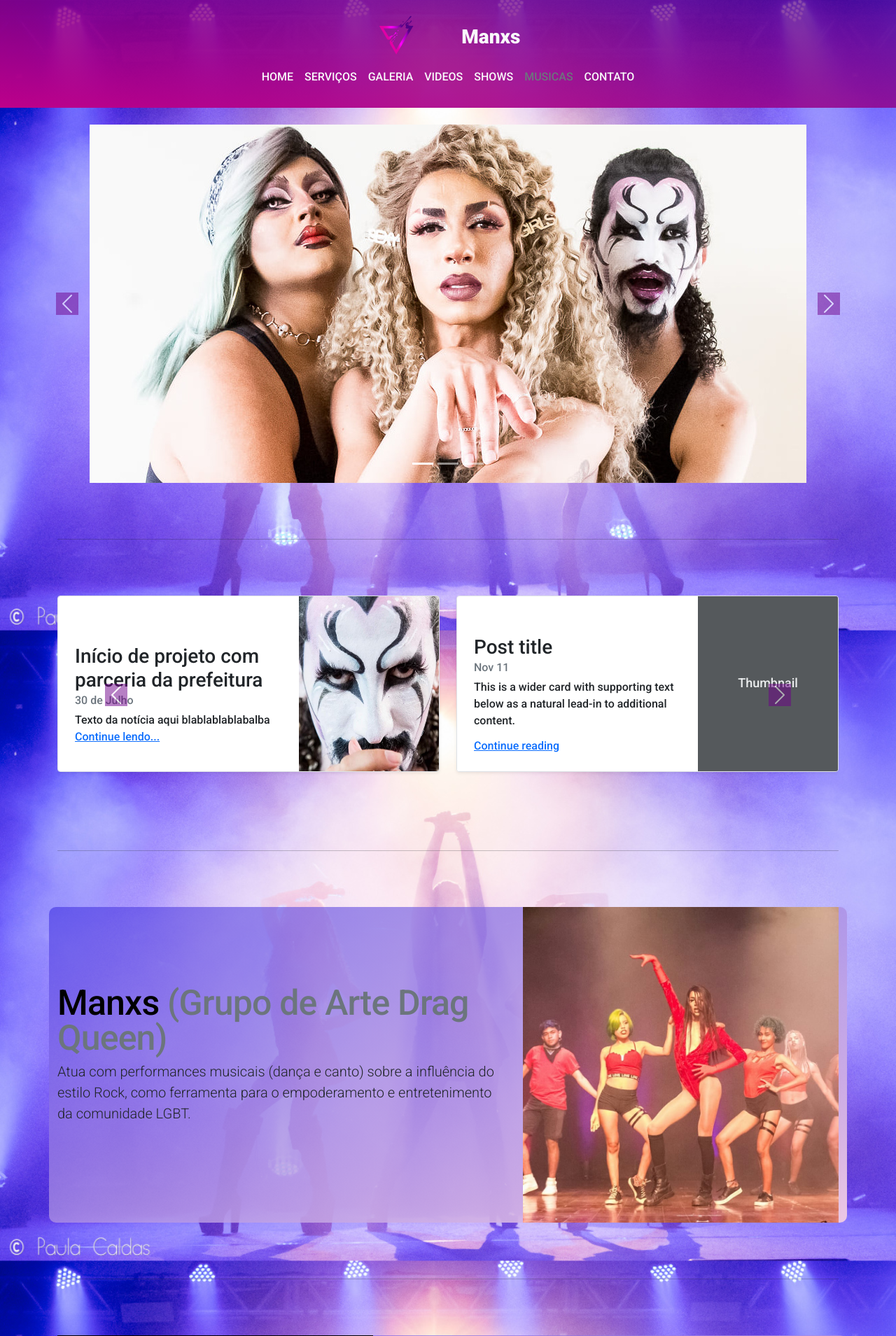
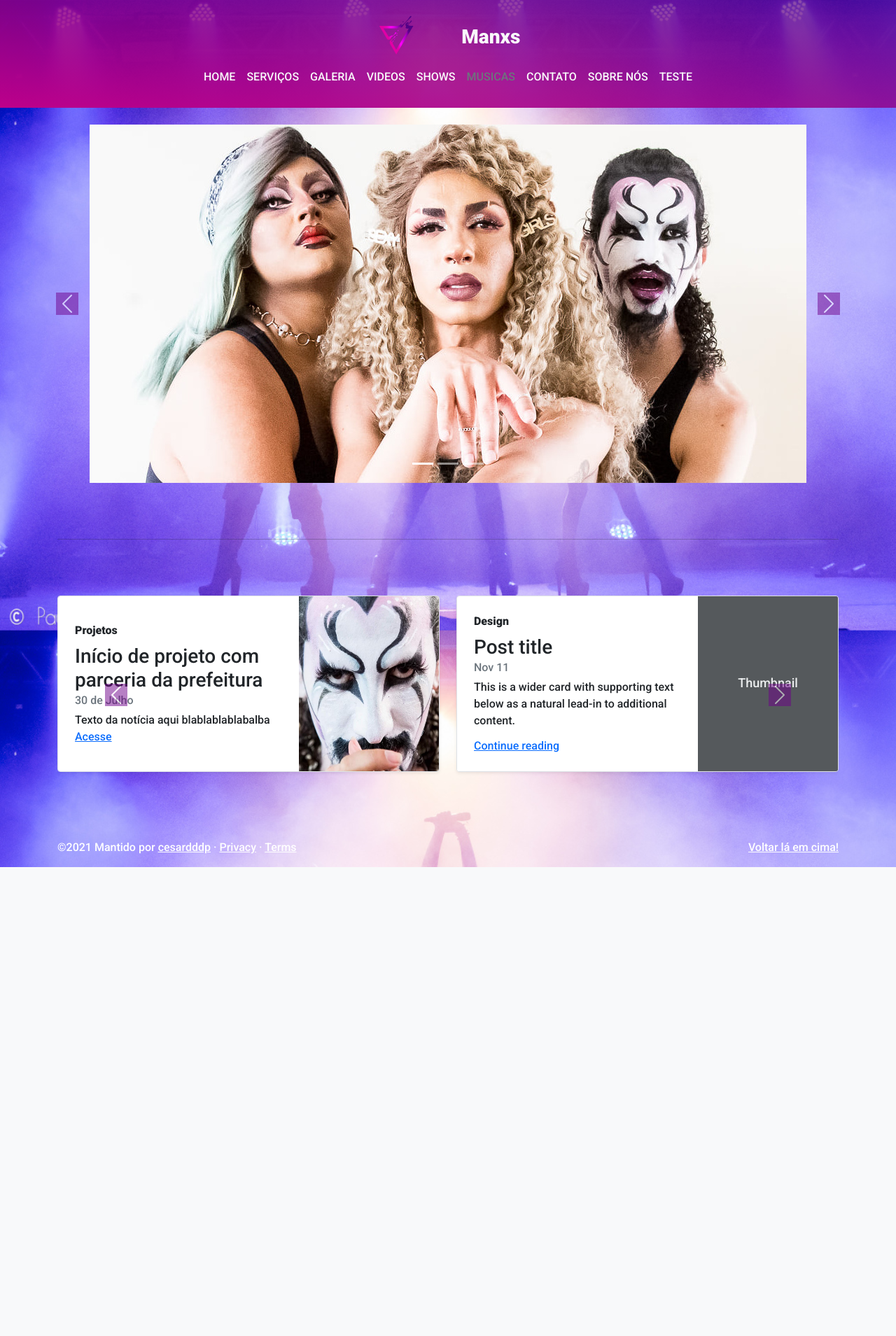
Before and after one commit to cesardddp/manxs, a Flask app: page / in a window 1280 px wide. Shown: the top 1909 px of the page at 70% size. After the commit the page ends 1239 px from the top, so only its background shows below. Run offline with Flask 2, Linux system fonts and the light colour scheme; some libraries are stand-ins or nearby versions.

Commit message:
criação da página temporária 'testes' para reorganizar cards de 'AULAS';
atualização dos cards das 'AULAS'

criação da página 'SOBRE NÓS' ~> história, missão e objeivomovidos da home p/ ela

```diff
--- a/app.py
+++ b/app.py
@@ -3,6 +3,7 @@ import itertools
 from conteudo import (
     historia,
     aulas,
+    aulas2,
     oficinas,
     videos_lista
 )
@@ -21,7 +22,6 @@ def index():
         iframe_do_carrosel=iframe_do_carrosel,
         banner2=banner2,
         banner1=banner1,
-        historia=historia,
     )
 
 
@@ -64,3 +64,14 @@ def contato():
 @app.route("/shows/")
 def shows():
     return render_template("shows.html")
+
+@app.route("/about/")
+def about():
+    return render_template(
+        "about.html",
+        historia=historia,
+    )
+
+@app.route("/teste/")
+def teste():
+    return render_template("teste_aulas-servicos.html", aulas=aulas, aulas2=aulas2)
--- a/static/css/blog.css
+++ b/static/css/blog.css
@@ -14,9 +14,8 @@
   text-decoration: none;
 }
 
-h1, h2, h3, h4, h5, h6 {
-  font-family: "Playfair Display", Georgia, "Times New Roman", serif/*rtl:Amiri, Georgia, "Times New Roman", serif*/;
-}
+/*h1, h2, h3, h4, h5, h6
+{ font-family: "Playfair Display", Georgia, "Times New Roman", serif /*rtl:Amiri, Georgia, "Times New Roman", serif}*/
 
 .display-4 {
   font-size: 2.5rem;
--- a/static/css/carousel.css
+++ b/static/css/carousel.css
@@ -67,7 +67,7 @@
 
 .marketing h2 {
     font-weight: 400;
-    color: black;
+    color: white;
 }
 
 
--- a/static/css/style.css
+++ b/static/css/style.css
@@ -37,7 +37,7 @@ body {
 }
 
 .card-insta {
-    background-image: linear-gradient(to top right, #ff00bb3f, #53008646);
+    /*background-image: linear-gradient(to top right, #ff00bb3f, #53008646);*/
     margin: -2px;
     border-radius: 10px;
 }
@@ -82,6 +82,8 @@ body {
     align-content: center;
 }
 
+
+
 #carrosseldasduas {
     /*background-image: linear-gradient(to bottom right, #3d2ee194, #ecc8e4);*/
     border-radius: 10px;
@@ -107,13 +109,17 @@ body {
 
 .container_aulas{
     text-align: center;
+    color: white;
 }
 
 /* personalização títulos da página serviços */
 
-h2{
+.about{
     color: white;
+    text-shadow: 2px 2px black;
+    border-bottom: 1px solid white;
 }
+
 
 /* personalização área de redes sociais e contato */
 
@@ -185,9 +191,25 @@ h2{
     border-color: #6e008a;
 }
 
+#bottom-oficina{
+    padding-top:300px;
+}
+
+.style-aulas{
+    width: 250px;
+    height: 100px;
+    text-align: center;
+}
+
+.style-aulas > img{
+    border-radius: 50%!important;
+    vertical-align: middle;
+    width: 150px;
+    align-self: center;
+}
 /* personalização página shows -> google agenda */
 
-.calendar-container{
+/*.calendar-container{
     text-align: left;
     border-width:10px;
     width: 800px;
@@ -211,4 +233,4 @@ h2{
     background: none;
     border-top: 1px solid #6e008a;
     border-bottom: 1px solid #ad007f;
-}
+}*/
--- a/templates/contato.html
+++ b/templates/contato.html
@@ -53,7 +53,7 @@
             </br>
             <div class="mb-3">
                 <label for="Textarea" class="form-label">Mensagem</label>
-                <textarea class="form-control" id="Textarea" rows="3" placeholder="Escreva sua mensagem"></textarea>
+                <textarea class="form-control" rows="3" placeholder="Escreva sua mensagem"></textarea>
             </div>
             <div class="col-12">
                 <button type="submit" class="btn btn-primary">Enviar</button>
--- a/templates/index.html
+++ b/templates/index.html
@@ -38,7 +38,7 @@
 
 <div class="container marketing">
 
-	<!-- Three columns of text below the carousel -->
+	<!-- CARDS DE NOÍCIAS -->
 	<hr class="featurette-divider">
 	<div id="carrosseldasduas" class="carousel slide" data-bs-ride="carousel" data-bs-interval="false">
 		<div class="carousel-inner">
@@ -47,11 +47,11 @@
 				<div class="col-md-6" >
 				<div class="row g-0 border rounded overflow-hidden flex-md-row mb-4 shadow-sm h-md-250 position-relative">
 					<div class="col p-4 flex-column position-static bloconoticia">
-					<strong class="d-inline-block mb-2 text-white">Projetos</strong>
-					<h3 class="mb-0">Início de projeto com parceria da prefeitura</h3>
-					<div class="mb-1 text-muted">30 de Julho</div>
-					<p class="card-text mb-auto">Texto da notícia aqui blablablablabalba</p>
-					<a href="#" class="stretched-link">Continue lendo...</a>
+							<strong class="d-inline-block mb-2 text-black">Projetos</strong>
+							<h3 class="mb-0">Início de projeto com parceria da prefeitura</h3>
+							<div class="mb-1 text-muted">30 de Julho</div>
+							<p class="card-text mb-auto">Texto da notícia aqui blablablablabalba</p>
+							<a href="#" class="stretched-link">Acesse</a>
 					</div>
 					<div class="col-auto d-none d-lg-block">
 					<!-- <svg class="bd-placeholder-img" width="200" height="250" xmlns="http://www.w3.org/2000/svg" role="img" aria-label="Placeholder: Thumbnail" preserveAspectRatio="xMidYMid slice" focusable="false"><title>Placeholder</title><rect width="100%" height="100%" fill="#55595c"/><text x="50%" y="50%" fill="#eceeef" dy=".3em">Capa da Notícia</text></svg> -->
@@ -62,7 +62,7 @@
 				<div class="col-md-6">
 				<div class="row g-0 border rounded overflow-hidden flex-md-row mb-4 shadow-sm h-md-250 position-relative">
 					<div class="col p-4 d-flex flex-column position-static bloconoticia">
-					<strong class="d-inline-block mb-2 text-white">Design</strong>
+					<strong class="d-inline-block mb-2 text-black">Design</strong>
 					<h3 class="mb-0">Post title</h3>
 					<div class="mb-1 text-muted">Nov 11</div>
 					<p class="mb-auto">This is a wider card with supporting text below as a natural lead-in to additional content.</p>
@@ -128,107 +128,7 @@
 
 	<!-- START THE FEATURETTES -->
 
-	<hr class="featurette-divider">
 
-	<div class="row featurette bg-azul-branco">
-		<div class="col-md-7">
-			<h2 class="featurette-heading">{{historia['parte1']['titulo']}}
-				<span class="text-muted">{{historia['parte1']['subtitulo']}}</span></h2>
-			<p class="lead">{{historia['parte1']['conteudo']}}</p>
-		</div>
-		<div class="col-md-5">
-			<img src="{{historia['parte1']['img']['src']}}" alt="{{historia['parte1']['img']['alt']}}" srcset=""
-			class="bd-placeholder-img bd-placeholder-img-lg featurette-image img-fluid mx-auto" width="500" height="500">
-			<!-- <svg class="bd-placeholder-img bd-placeholder-img-lg featurette-image img-fluid mx-auto" width="500"
-				height="500" xmlns="http://www.w3.org/2000/svg" role="img" aria-label="Placeholder: 500x500"
-				preserveAspectRatio="xMidYMid slice" focusable="false">
-				<title>Placeholder</title>
-				<rect width="100%" height="100%" fill="#eee" /><text x="50%" y="50%" fill="#aaa"
-					dy=".3em">500x500</text>
-			</svg> -->
-
-		</div>
-	</div>
-
-	<hr class="featurette-divider">
-
-	<div class="row featurette bg-azul-branco">
-		<div class="col-md-7 order-md-2">
-			<h2 class="featurette-heading">{{historia['parte2']['titulo']}}
-				<span class="text-muted">{{historia['parte2']['subtitulo']}}</span>
-			</h2>
-			<p class="lead">{{historia['parte2']['conteudo']}}</p>
-		</div>
-		<div class="col-md-5 order-md-1">
-			<img src="{{historia['parte2']['img']['src']}}" alt="{{historia['parte2']['img']['alt']}}" srcset=""
-			class="bd-placeholder-img bd-placeholder-img-lg featurette-image img-fluid mx-auto" width="500" height="500">
-			<!-- <svg class="bd-placeholder-img bd-placeholder-img-lg featurette-image img-fluid mx-auto" width="500"
-				height="500" xmlns="http://www.w3.org/2000/svg" role="img" aria-label="Placeholder: 500x500"
-				preserveAspectRatio="xMidYMid slice" focusable="false">
-				<title>Placeholder</title>
-				<rect width="100%" height="100%" fill="#eee" /><text x="50%" y="50%" fill="#aaa"
-					dy=".3em">500x500</text>
-			</svg> -->
-
-		</div>
-	</div>
-
-	<hr class="featurette-divider">
-
-	<div class="row featurette bg-azul-branco">
-		<div class="col-md-7">
-			<h2 class="featurette-heading">{{historia['parte3']['titulo']}}
-				<span class="text-muted">{{historia['parte3']['subtitulo']}}</span></h2>
-			<p class="lead">{{historia['parte3']['conteudo']}}</p>
-		</div>
-		<div class="col-md-5">
-			<img src="{{historia['parte3']['img']['src']}}" alt="{{historia['parte3']['img']['alt']}}" srcset=""
-			class="bd-placeholder-img bd-placeholder-img-lg featurette-image img-fluid mx-auto" width="500" height="500">
-			<!-- <svg class="bd-placeholder-img bd-placeholder-img-lg featurette-image img-fluid mx-auto" width="500"
-				height="500" xmlns="http://www.w3.org/2000/svg" role="img" aria-label="Placeholder: 500x500"
-				preserveAspectRatio="xMidYMid slice" focusable="false">
-				<title>Placeholder</title>
-				<rect width="100%" height="100%" fill="#eee" /><text x="50%" y="50%" fill="#aaa"
-					dy=".3em">500x500</text>
-			</svg> -->
-
-		</div>
-	</div>
-
-	<hr class="featurette-divider">
-
-	<div class="row">
-		<div class="col-lg-4 card-insta bg-azul-branco">
-			<!-- <svg class="bd-placeholder-img rounded-circle" width="140" height="140" xmlns="http://www.w3.org/2000/svg" role="img" aria-label="Placeholder: 140x140" preserveAspectRatio="xMidYMid slice" focusable="false"><title>Placeholder</title><rect width="100%" height="100%" fill="#777"/><text x="50%" y="50%" fill="#777" dy=".3em"></text></svg> -->
-
-			<img src="{{ url_for('static', filename='imgs/luisaff.jpg')}}" alt="" width="140" height="140">
-
-			<h2>LuisAfF</h2>
-			<p>OLHE NOS MEUS OLHOS E DIGA QUE SOU TREVOSA !</p>
-			<p><a class="btn btn-lg btn-primary" href="https://www.instagram.com/oluisaff/">Instagram &raquo;</a></p>
-			</p>
-		</div><!-- /.col-lg-4 -->
-		<div class="col-lg-4 card-insta">
-			<!-- <svg class="bd-placeholder-img rounded-circle" width="140" height="140" xmlns="http://www.w3.org/2000/svg" role="img" aria-label="Placeholder: 140x140" preserveAspectRatio="xMidYMid slice" focusable="false"><title>Placeholder</title><rect width="100%" height="100%" fill="#777"/><text x="50%" y="50%" fill="#777" dy=".3em">140x140</text></svg> -->
-			<img src="{{ url_for('static', filename='imgs/ashilleyy.jpg')}}" alt="" width="140" height="140">
-
-			<h2>Ashilleyy</h2>
-			<p>OLHE NOS MEUS OLHOS E DIGA QUE SOU ANDRÓGINA !</p>
-			<p><a class="btn btn-lg btn-primary" href="https://www.instagram.com/eusou_extravaganzza/">Instagram
-					&raquo;</a>
-		</div><!-- /.col-lg-4 -->
-		<div class="col-lg-4 card-insta">
-			<!-- <svg class="bd-placeholder-img rounded-circle" width="140" height="140" xmlns="http://www.w3.org/2000/svg" role="img" aria-label="Placeholder: 140x140" preserveAspectRatio="xMidYMid slice" focusable="false"><title>Placeholder</title><rect width="100%" height="100%" fill="#777"/><text x="50%" y="50%" fill="#777" dy=".3em">140x140</text></svg> -->
-			<img src="{{ url_for('static', filename='imgs/vikky.jpg')}}" alt="" width="140" height="140">
-
-			<h2>Vikky</h2>
-			<p>OLHE NOS MEUS OLHOS E DIGA QUE SOU BELÍSSIMA !</p>
-			<p><a class="btn btn-lg btn-primary" href="https://www.instagram.com/vikky_a_princesinha/">Instagram
-					&raquo;</a>
-			</p>
-		</div><!-- /.col-lg-4 -->
-	</div>
-	<hr class="featurette-divider">
 
 	<!-- /END THE FEATURETTES -->
 
--- a/templates/layout.html
+++ b/templates/layout.html
@@ -70,6 +70,10 @@
         <li><a href="{{ url_for('shows') }}" class="nav-link px-2 link-light">SHOWS</a></li>
         <li><a href="                         " class="nav-link px-2 link-light disabled">MUSICAS</a></li>
         <li><a href="{{ url_for('contato') }}" class="nav-link px-2 link-light">CONTATO</a></li>
+        <li><a href="{{ url_for('about') }}" class="nav-link px-2 link-light">SOBRE NÓS</a></li>
+
+        <!--REMOVER DEPOIS-->
+        <li><a href="{{ url_for('teste') }}" class="nav-link px-2 link-light">TESTE</a></li>
     </ul>
 
 
```
Also changed, not shown: conteudo.py (+14 -12 lines), templates/about.html (added, +116 -0 lines), templates/servicos2.html (+13 -12 lines), templates/teste_aulas-servicos.html (added, +74 -0 lines), README.md, 1 other file.
